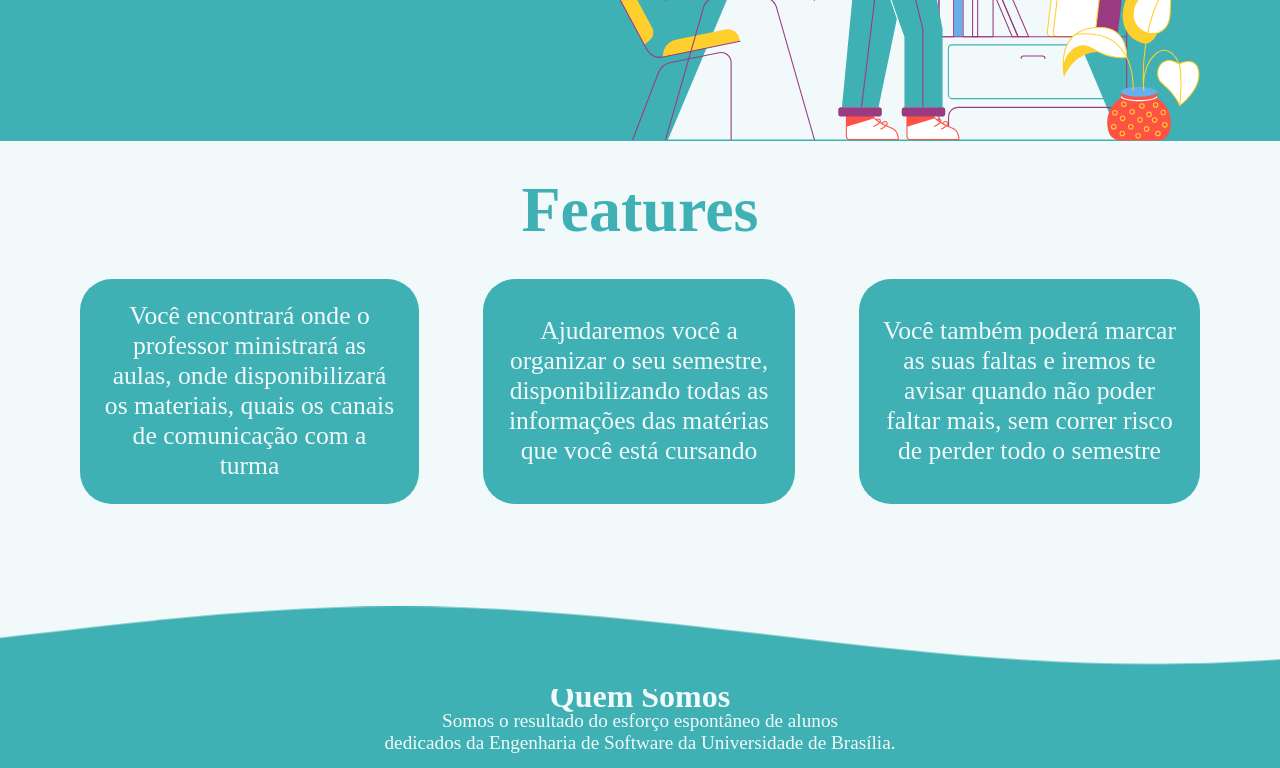
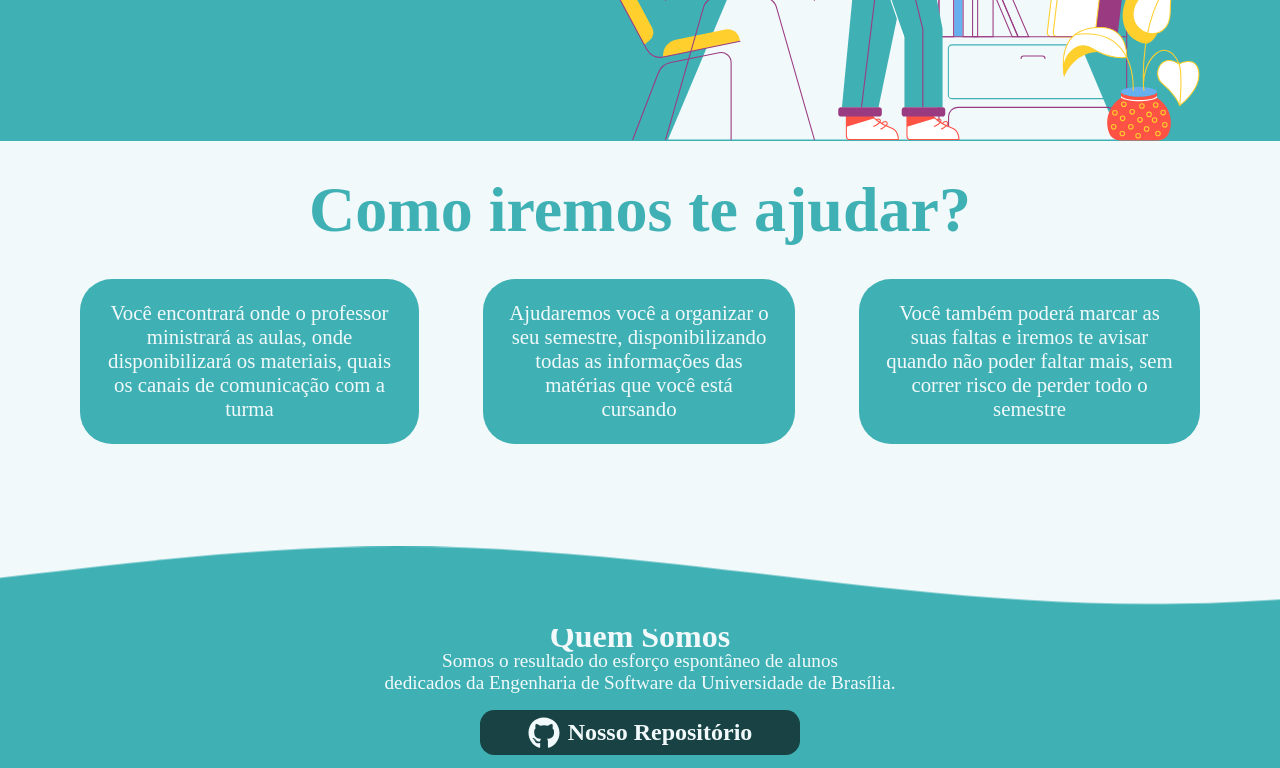
Before and after one commit to ProExpertREQ/Chronos, a React app: page / in a window 1280 px wide. Shown: the part 505-1273 px from the top of the page. Built offline with nearby package versions, Linux system fonts and the light colour scheme; a web font is replaced by a local one.

Commit message:
:arrow_up: Update styles

```diff
--- a/src/logged_out/Home/Features/Feature/styles.js
+++ b/src/logged_out/Home/Features/Feature/styles.js
@@ -21,7 +21,7 @@ const Article = styled.article`
 
   p {
     text-align: center;
-    font-size: 1.6rem;
+    font-size: 1.3rem;
     font-weight: 500;
     color: ${colors.white};
     cursor: default;
--- a/src/logged_out/Home/Features/index.js
+++ b/src/logged_out/Home/Features/index.js
@@ -9,7 +9,7 @@ import WaveBorder from './Wave';
 export default function Features() {
   return (
     <Container id="features">
-      <h1>Features</h1>
+      <h1>Como iremos te ajudar?</h1>
       <div className="row">
         {features.map((feature) => (
           <Feature
--- a/src/logged_out/Home/Features/styles.js
+++ b/src/logged_out/Home/Features/styles.js
@@ -25,6 +25,8 @@ const Container = styled.section`
 
   .row {
     display: flex;
+    justify-content: center;
+    align-items: center;
     padding: 0 5rem 6rem 5rem;
     background-color: ${colors.white};
   }
--- a/src/logged_out/Modal/styles.js
+++ b/src/logged_out/Modal/styles.js
@@ -8,7 +8,7 @@ const Modal = styled.div`
   position: absolute;
   top: 0;
   left: 0;
-  z-index: 1000;
+  z-index: 10;
   background-color: rgba(24, 66, 68, .8);
   display: flex;
   justify-content: center;
```
